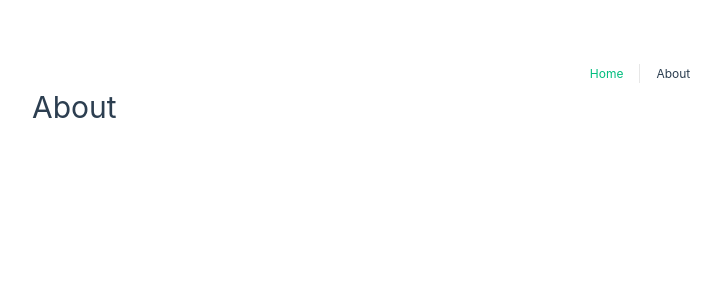
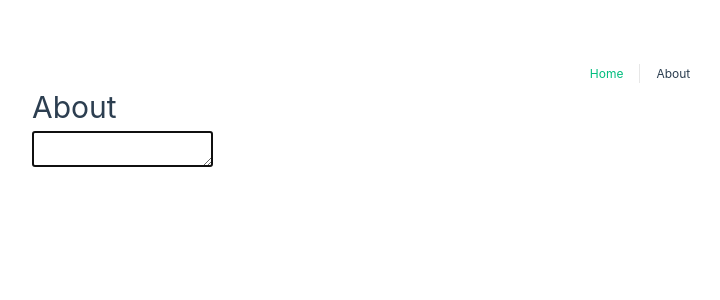
Before and after one commit to krista805/vue3_firebase_learning, a Vue app in the folder vue-composition-api-basics/: page /about in a window 1280 px wide. Shown: the top 300 px of the page, without its empty margins (0-720 px from the left). Built offline with nearby package versions, Linux system fonts and the light colour scheme.

Commit message:
Example of using global custom directives on about page

```diff
--- a/vue-composition-api-basics/src/views/AboutView.vue
+++ b/vue-composition-api-basics/src/views/AboutView.vue
@@ -1,5 +1,16 @@
 <template>
   <div class="about">
     <h1>About</h1>
+    <textarea v-autofocus></textarea>
   </div>
 </template>
+
+<script setup>
+/*
+  imports
+*/
+import { vAutofocus } from '@/directives/vAutofocus'
+
+
+
+</script>
```
